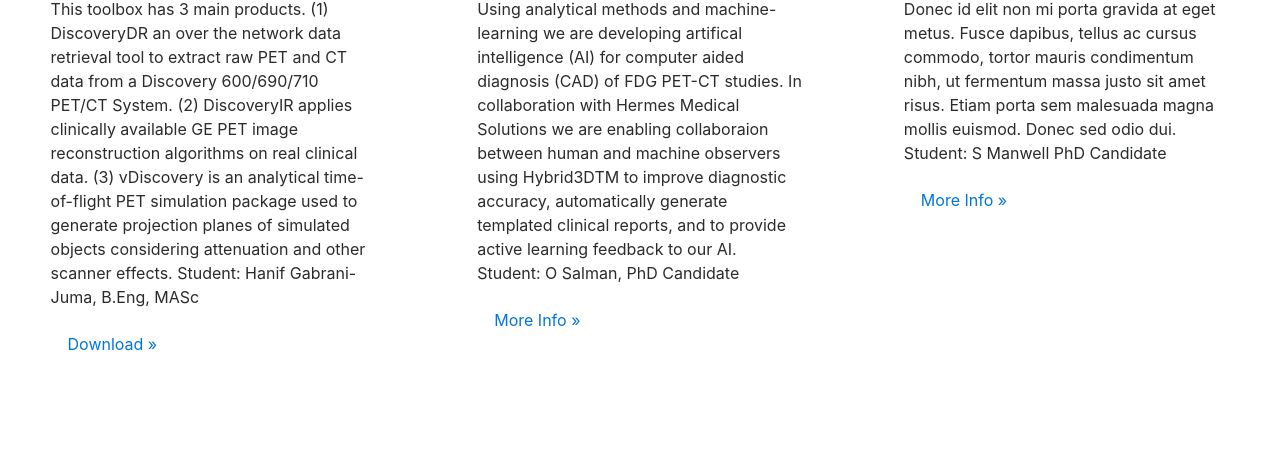
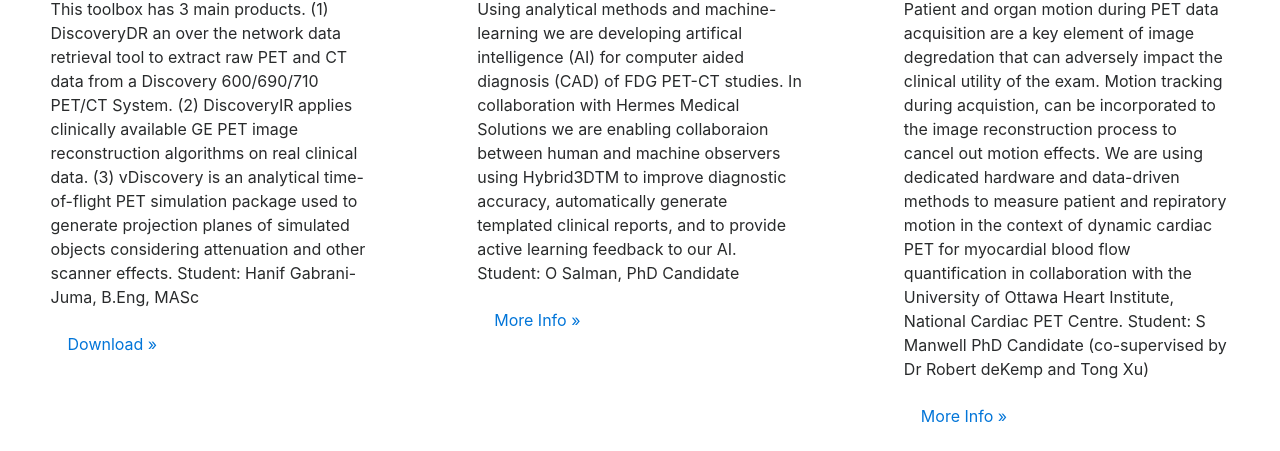
Before and after one commit to TOHNUCMEDPHYSICS/Lesion-Synthesis-Toolbox, a plain HTML site: page index.html in a window 1280 px wide. Shown: the part 612-1063 px from the top of the page. Before the commit the page ends 991 px from the top, so only its background shows below. Drawn offline with Linux system fonts and the light colour scheme.

Commit message:
Update index.html

```diff
--- a/index.html
+++ b/index.html
@@ -120,7 +120,7 @@
 						Motion Correction in raw PET
 					</h2>
 					<p>
-						Donec id elit non mi porta gravida at eget metus. Fusce dapibus, tellus ac cursus commodo, tortor mauris condimentum nibh, ut fermentum massa justo sit amet risus. Etiam porta sem malesuada magna mollis euismod. Donec sed odio dui. Student: S Manwell PhD Candidate
+						Patient and organ motion during PET data acquisition are a key element of image degredation that can adversely impact the clinical utility of the exam. Motion tracking during acquistion, can be incorporated to the image reconstruction process to cancel out motion effects. We are using dedicated hardware and data-driven methods to measure patient and repiratory motion in the context of dynamic cardiac PET for myocardial blood flow quantification in collaboration with the University of Ottawa Heart Institute, National Cardiac PET Centre. Student: S Manwell PhD Candidate (co-supervised by Dr Robert deKemp and Tong Xu)
 					</p>
 					<p>
 						<a class="btn" href="#">More Info »</a>
```
